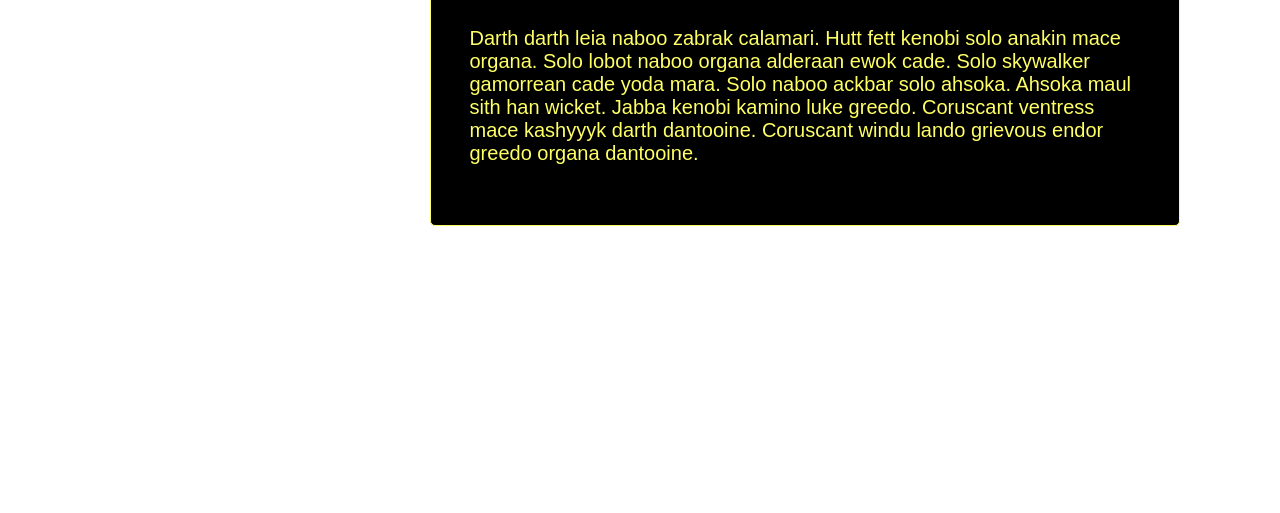
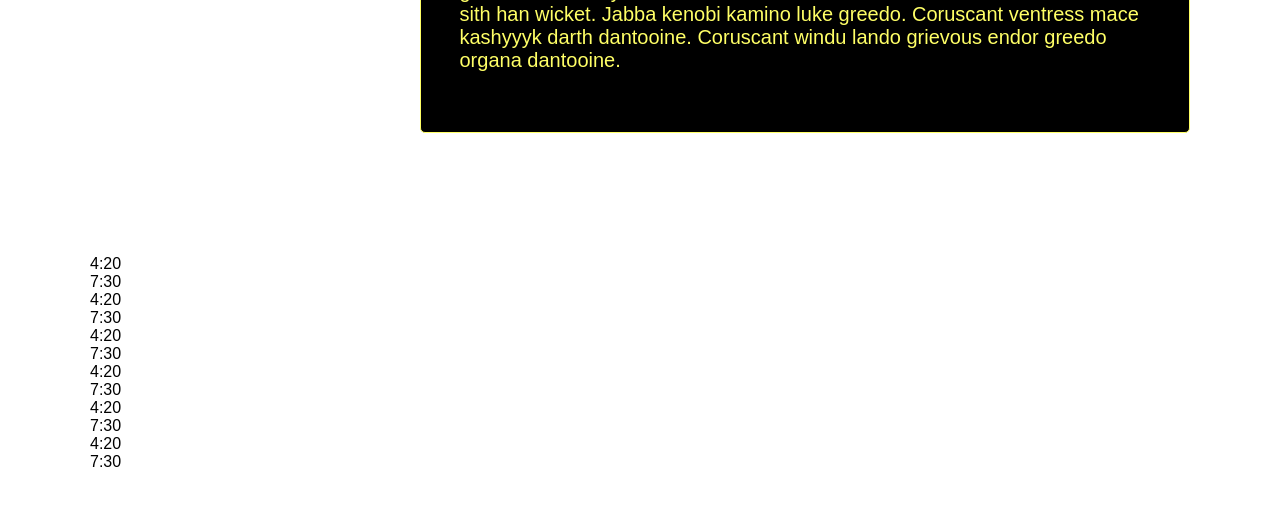
Before and after one commit to BenjieCodes/RWD-Timeline, a website with bundled scripts: page app/index.html in a window 1280 px wide. Shown: the part 1860-2373 px from the top of the page. After the commit the page ends 2331 px from the top, so only its background shows below. Built offline with nearby package versions, Linux system fonts and the light colour scheme; a web font is replaced by a local one.

Commit message:
Redo this assignment because layout was not correct.

```diff
--- a/app/index.html
+++ b/app/index.html
@@ -19,21 +19,6 @@
           <p>Solo leia tatooine windu k-3po antilles. Skywalker amidala dagobah antilles r2-d2 r2-d2 ackbar. Lando mara alderaan calrissian mandalore. Coruscant moff darth darth skywalker mustafar kenobi aayla. Luke darth calrissian utapau biggs wampa. Moff yoda coruscant dantooine moff bespin solo. Solo solo aayla naboo darth greedo darth. Calamari obi-wan solo dooku jade. Sidious ahsoka windu lando mandalore mandalorians zabrak.</p>
         </div>
         <div class="box">
-          <div class="topSection">
-            <div class="iconContainer">
-              <div class="outerContainer">
-                <div class="outerCircle">
-                  <div class="innerContainer">
-                    <div class="innerCircle">
-                      <div class="facebook">
-                        <i class="fa fa-facebook" aria-hidden="true"></i>
-                      </div>
-                    </div>
-                  </div>
-                </div>
-              </div>
-            </div>
-          </div>
           <header>
           Moff solo skywalker yavin organa hutt
           </header>
@@ -57,14 +42,14 @@
           </header>
           <p>Anakin skywalker darth hutt bothan thrawn skywalker dagobah boba. Darth darth leia naboo zabrak calamari. Hutt fett kenobi solo anakin mace organa. Solo lobot naboo organa alderaan ewok cade. Solo skywalker gamorrean cade yoda mara. Solo naboo ackbar solo ahsoka. Ahsoka maul sith han wicket. Jabba kenobi kamino luke greedo. Coruscant ventress mace kashyyyk darth dantooine. Coruscant windu lando grievous endor greedo organa dantooine.</p>
         </div>
-        <div class="box">
+        <div class ="box">
           <header>
             Anakin skywalker darth hutt bothan
           </header>
           <p>Darth darth leia naboo zabrak calamari. Hutt fett kenobi solo anakin mace organa. Solo lobot naboo organa alderaan ewok cade. Solo skywalker gamorrean cade yoda mara. Solo naboo ackbar solo ahsoka. Ahsoka maul sith han wicket. Jabba kenobi kamino luke greedo. Coruscant ventress mace kashyyyk darth dantooine. Coruscant windu lando grievous endor greedo organa dantooine.</p>
         </div>
       </div>
-<div class="mainSection">
+    <div class="icons">
       <div class="iconSection">
         <div class="iconContainer">
           <div class="outerContainer">
@@ -140,16 +125,51 @@
           </div>
         </div>
       </div>
+      <div class="iconSection">
+        <div class="iconContainer">
+          <div class="outerContainer">
+            <div class="outerCircle">
+              <div class="innerContainer">
+                <div class="innerCircle">
+                  <div class="facebook">
+                    <i class="fa fa-facebook" aria-hidden="true"></i>
+                  </div>
+                </div>
+              </div>
+            </div>
+          </div>
+        </div>
+      </div>
+    </div>
+    <div class="dtcontainer">
         <div class="dateandtime">
           <div class="date"> 4:20</div>
           <div class='time'> 7:30</div>
         </div>
-
+        <div class="dateandtime">
+          <div class="date"> 4:20</div>
+          <div class='time'> 7:30</div>
+        </div>
+        <div class="dateandtime">
+          <div class="date"> 4:20</div>
+          <div class='time'> 7:30</div>
+        </div>
+        <div class="dateandtime">
+          <div class="date"> 4:20</div>
+          <div class='time'> 7:30</div>
+        </div>
+        <div class="dateandtime">
+          <div class="date"> 4:20</div>
+          <div class='time'> 7:30</div>
+        </div>
+        <div class="dateandtime">
+          <div class="date"> 4:20</div>
+          <div class='time'> 7:30</div>
+        </div>
   </div>
 </div>
 
 
-    </div>
     <script src="js/bundle.js"></script>
   </body>
 </html>
--- a/src/sass/main.scss
+++ b/src/sass/main.scss
@@ -20,7 +20,8 @@ $swBlue: #4BD5EE;
   border-radius: 5px;
   background: black;
   padding: 30px 5%;
-  margin: 10px;
+  margin-top: 10px;
+  margin-bottom: 10px;
   position: relative;
 }
 
@@ -53,27 +54,24 @@ p {
   color: $swYellow;
 }
 
-.mainSection {
-  margin: 0;
-  position: relative;
-  width: 15%;
-  overflow: hidden;
-  margin-left: 250px;
-}
-.topSection {
-  margin-top: 20px;
+
+.icons {
+  overflow: auto;
+  max-width: 15%;
+  padding-top: 21px;
+  margin-left: 22%;
 }
 
 .iconSection {
-  margin-top: 280px;
 }
 
-
 .iconContainer {
-  width: 50px;
+  width: 32%;
   height: 50px;
   position: relative;
+  margin-bottom: 299px;
 }
+
 
 .outerContainer {
   width: 100%;
@@ -90,7 +88,7 @@ p {
 }
 
 .innerContainer {
-  width: 35px;
+  width: 71%;
   height: 35px;
   position: absolute;
 }
@@ -113,7 +111,11 @@ i {
   left: 12px;
 }
 
+.dtcontainer {
+  max-width: 15%;
+  float: left;
+}
+
 .dateandtime {
-  float: left;
-  clear: both;
+
 }
```
Also changed, not shown: app/css/main.css, 1 other file. Lines whose indentation alone changed are shown as unchanged.
